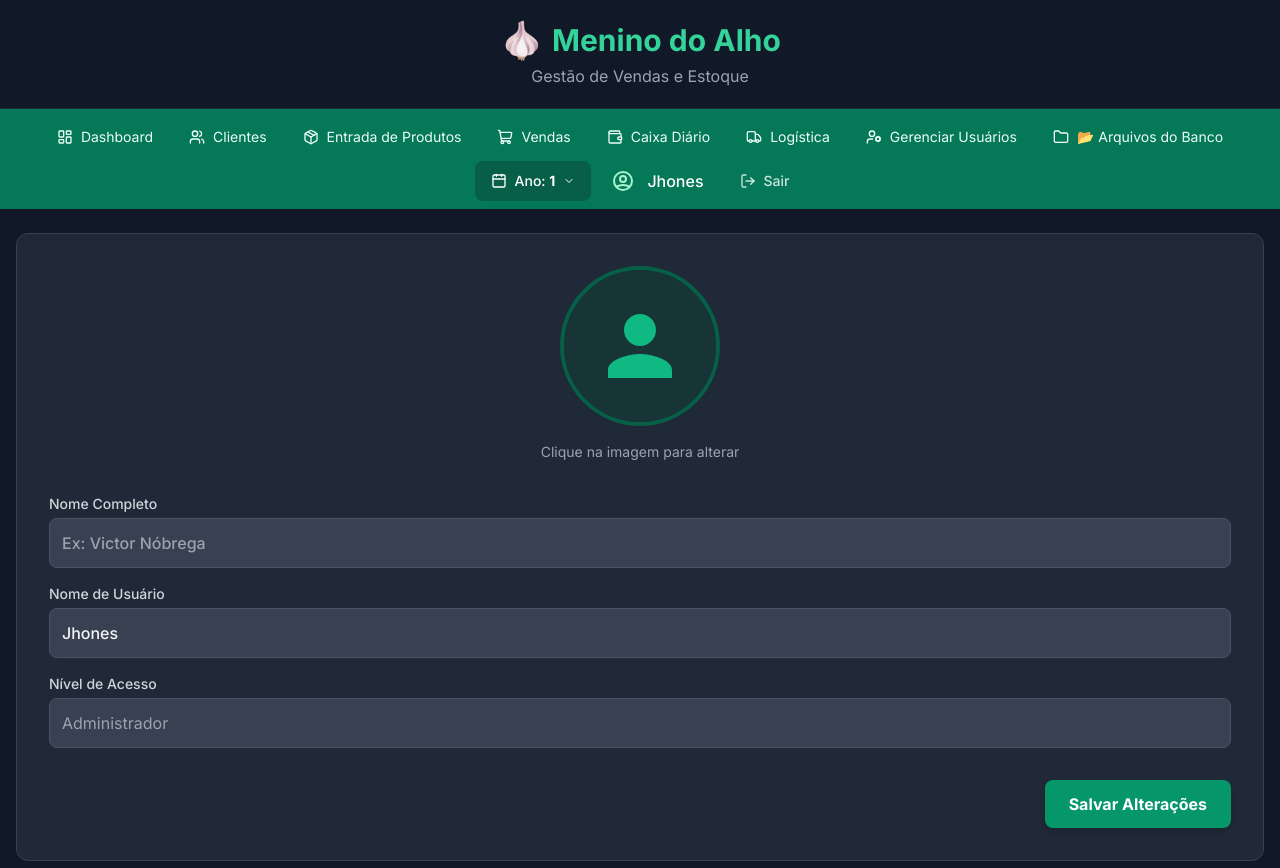
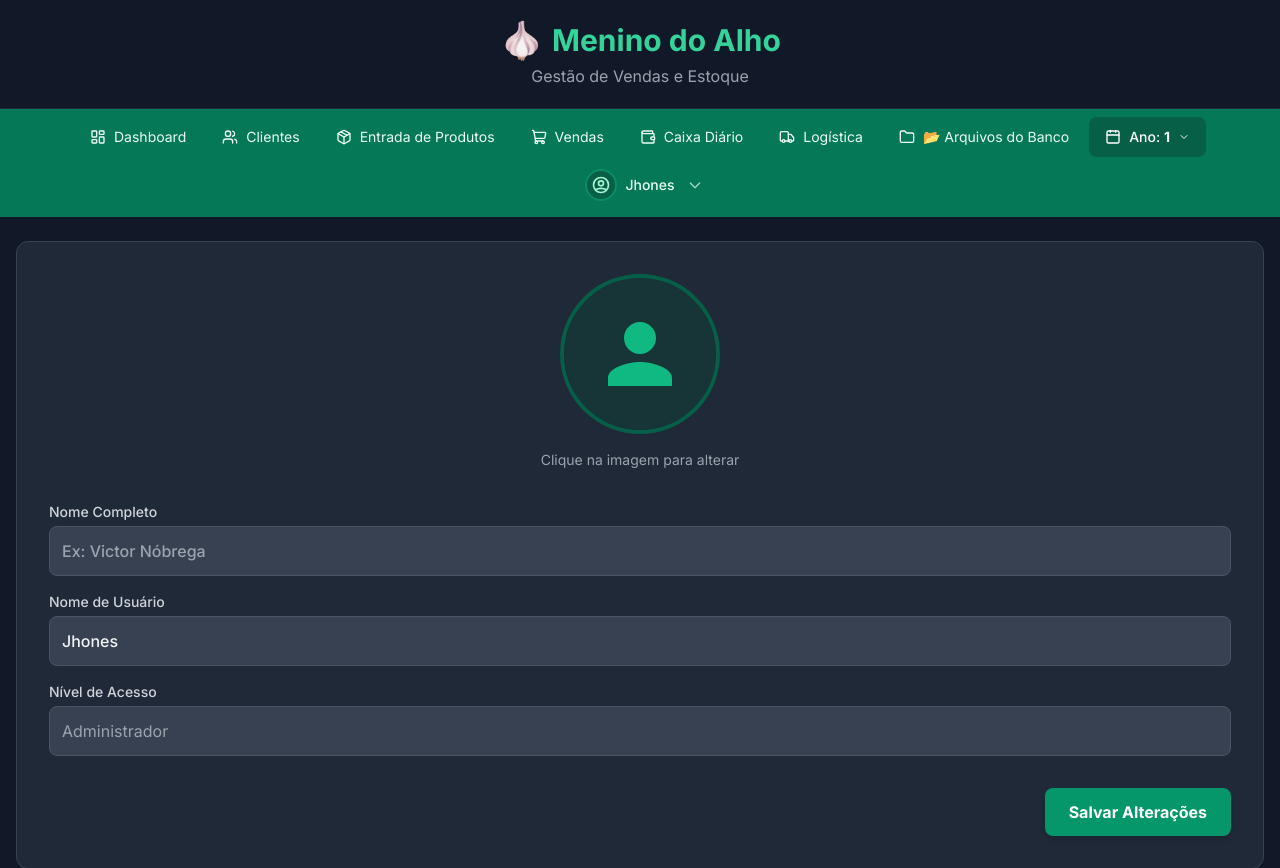
Before and after one commit to daft4jhonesjr/sistema-menino-do-alho, a Flask app: page /perfil in a window 1280 px wide. Shown: the top 868 px of the page. Run offline with Flask 3, Linux system fonts and the light colour scheme; a user stored in the database is signed in; data that the repository does not hold is empty; some libraries are stand-ins or nearby versions.

Commit message:
style: criado dropdown no perfil de usuario para agrupar gerenciar usuarios e logout limpando a barra principal

```diff
--- a/templates/base.html
+++ b/templates/base.html
@@ -110,9 +110,6 @@
                     <i data-lucide="truck" class="w-4 h-4"></i>Logística
                 </a>
                 {% if current_user.is_authenticated and current_user.is_admin() %}
-                <a href="{{ url_for('gerenciar_usuarios') }}" class="px-4 py-2.5 rounded-lg flex items-center gap-2 transition-colors text-sm {% if request.endpoint == 'gerenciar_usuarios' %}bg-white/20 text-white font-medium{% else %}text-emerald-50 hover:bg-white/10 hover:text-white{% endif %}">
-                    <i data-lucide="user-cog" class="w-4 h-4"></i>Gerenciar Usuários
-                </a>
                 <a href="{{ url_for('admin_arquivos') }}" class="px-4 py-2.5 rounded-lg flex items-center gap-2 transition-colors text-sm {% if request.endpoint == 'admin_arquivos' %}bg-white/20 text-white font-medium{% else %}text-emerald-50 hover:bg-white/10 hover:text-white{% endif %}">
                     <i data-lucide="folder" class="w-4 h-4"></i>📂 Arquivos do Banco
                 </a>
@@ -135,24 +132,43 @@
                 </div>
 
                 {% if current_user.is_authenticated %}
-                <a href="{{ url_for('perfil') }}" class="flex items-center gap-3 bg-emerald-700 hover:bg-emerald-600 px-4 py-2 rounded-lg transition group">
-                    {% if current_user.profile_image_url %}
-                        <img src="{{ current_user.profile_image_url }}" alt="Foto de {{ current_user.username }}" class="w-8 h-8 rounded-full object-cover border-2 border-emerald-500 group-hover:border-emerald-400">
-                    {% else %}
-                        <svg class="w-6 h-6 text-emerald-200 group-hover:text-white" fill="none" stroke="currentColor" viewBox="0 0 24 24">
-                            <path stroke-linecap="round" stroke-linejoin="round" stroke-width="2" d="M5.121 17.804A13.937 13.937 0 0112 16c2.5 0 4.847.655 6.879 1.804M15 10a3 3 0 11-6 0 3 3 0 016 0zm6 2a9 9 0 11-18 0 9 9 0 0118 0z"></path>
-                        </svg>
-                    {% endif %}
-                    <span class="font-medium text-white group-hover:text-emerald-100">{{ current_user.username }}</span>
-                </a>
+                <div class="relative inline-block text-left ml-2" id="user-menu-container">
+                    <button type="button" onclick="toggleUserMenu()" class="flex items-center gap-2 px-3 py-2 rounded-lg text-sm font-medium text-emerald-50 hover:bg-emerald-600 hover:text-white transition-colors focus:outline-none focus:ring-2 focus:ring-emerald-400" id="user-menu-button">
+                        {% if current_user.profile_image_url %}
+                            <img class="w-8 h-8 rounded-full border-2 border-emerald-500/50 object-cover" src="{{ current_user.profile_image_url }}" alt="Perfil">
+                        {% else %}
+                            <div class="w-8 h-8 rounded-full border-2 border-emerald-500/50 flex items-center justify-center bg-emerald-800">
+                                <svg class="w-5 h-5 text-emerald-200" fill="none" stroke="currentColor" viewBox="0 0 24 24"><path stroke-linecap="round" stroke-linejoin="round" stroke-width="2" d="M5.121 17.804A13.937 13.937 0 0112 16c2.5 0 4.847.655 6.879 1.804M15 10a3 3 0 11-6 0 3 3 0 016 0zm6 2a9 9 0 11-18 0 9 9 0 0118 0z"></path></svg>
+                            </div>
+                        {% endif %}
+                        <span>{{ current_user.username }}</span>
+                        <svg class="w-4 h-4 ml-1 opacity-70" fill="none" stroke="currentColor" viewBox="0 0 24 24"><path stroke-linecap="round" stroke-linejoin="round" stroke-width="2" d="M19 9l-7 7-7-7"></path></svg>
+                    </button>
+                    <div id="user-dropdown" class="hidden origin-top-right absolute right-0 mt-2 w-56 rounded-xl shadow-lg bg-white dark:bg-gray-800 ring-1 ring-black ring-opacity-5 focus:outline-none z-50 overflow-hidden border border-gray-100 dark:border-gray-700 transition-all">
+                        <div class="py-1" role="menu" aria-orientation="vertical" aria-labelledby="user-menu-button">
+                            <a href="{{ url_for('perfil') }}" class="px-4 py-2.5 text-sm text-gray-700 dark:text-gray-200 hover:bg-gray-50 dark:hover:bg-gray-700 flex items-center gap-3 transition-colors" role="menuitem">
+                                <svg class="w-5 h-5 text-gray-400" fill="none" stroke="currentColor" viewBox="0 0 24 24"><path stroke-linecap="round" stroke-linejoin="round" stroke-width="2" d="M16 7a4 4 0 11-8 0 4 4 0 018 0zM12 14a7 7 0 00-7 7h14a7 7 0 00-7-7z"></path></svg>
+                                Meu Perfil
+                            </a>
+                            {% if current_user.is_admin() %}
+                            <a href="{{ url_for('gerenciar_usuarios') }}" class="px-4 py-2.5 text-sm text-gray-700 dark:text-gray-200 hover:bg-gray-50 dark:hover:bg-gray-700 flex items-center gap-3 transition-colors" role="menuitem">
+                                <svg class="w-5 h-5 text-gray-400" fill="none" stroke="currentColor" viewBox="0 0 24 24"><path stroke-linecap="round" stroke-linejoin="round" stroke-width="2" d="M12 4.354a4 4 0 110 5.292M15 21H3v-1a6 6 0 0112 0v1zm0 0h6v-1a6 6 0 00-9-5.197M13 7a4 4 0 11-8 0 4 4 0 018 0z"></path></svg>
+                                Gerenciar Usuários
+                            </a>
+                            {% endif %}
+                            <div class="border-t border-gray-100 dark:border-gray-700 my-1"></div>
+                            <a href="{{ url_for('logout') }}" class="px-4 py-2.5 text-sm text-red-600 dark:text-red-400 hover:bg-red-50 dark:hover:bg-red-900/20 flex items-center gap-3 font-semibold transition-colors" role="menuitem">
+                                <svg class="w-5 h-5" fill="none" stroke="currentColor" viewBox="0 0 24 24"><path stroke-linecap="round" stroke-linejoin="round" stroke-width="2" d="M17 16l4-4m0 0l-4-4m4 4H7m6 4v1a3 3 0 01-3 3H6a3 3 0 01-3-3V7a3 3 0 013-3h4a3 3 0 013 3v1"></path></svg>
+                                Sair do Sistema
+                            </a>
+                        </div>
+                    </div>
+                </div>
                 {% else %}
                 <a href="{{ url_for('login') }}" class="px-4 py-2.5 text-white/80 hover:bg-emerald-600 hover:text-white rounded-lg transition flex items-center text-sm font-medium">
                     <i data-lucide="user" class="w-4 h-4 mr-2"></i>Conta
                 </a>
                 {% endif %}
-                <a href="{{ url_for('logout') }}" class="px-4 py-2.5 text-white/80 hover:bg-emerald-600 hover:text-white rounded-lg transition flex items-center text-sm font-medium">
-                    <i data-lucide="log-out" class="w-4 h-4 mr-2"></i>Sair
-                </a>
             </div>
         </div>
     </nav>
@@ -606,6 +622,22 @@
     })();
     </script>
 
+    <script>
+    function toggleUserMenu() {
+        const menu = document.getElementById('user-dropdown');
+        if (menu) {
+            menu.classList.toggle('hidden');
+        }
+    }
+    window.addEventListener('click', function(e) {
+        const container = document.getElementById('user-menu-container');
+        const menu = document.getElementById('user-dropdown');
+        if (container && menu && !container.contains(e.target)) {
+            menu.classList.add('hidden');
+        }
+    });
+    </script>
+
     {% block scripts %}{% endblock %}
     <script>(function(){ if (typeof lucide !== 'undefined') lucide.createIcons(); })();</script>
 
```
